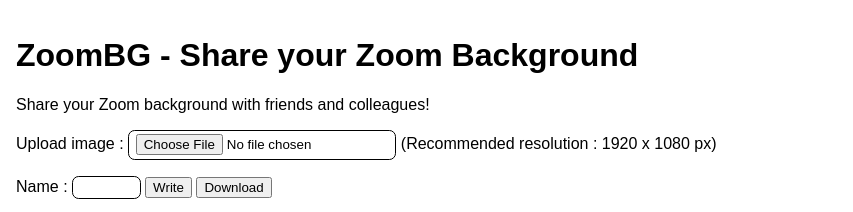
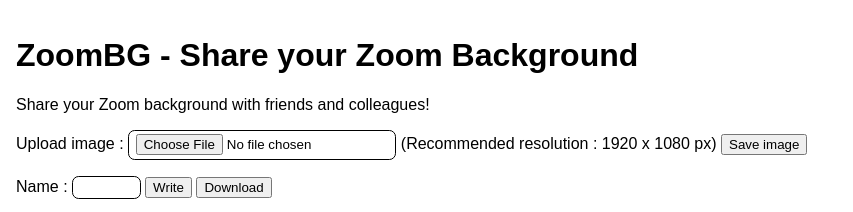
Before and after one commit to aerlaut/zoom-bg-name-badge, a website: page public/index.html in a window 1280 px wide. Shown: the whole page, without its empty margins (0-853 px from the left). Drawn offline with Linux system fonts and the light colour scheme.

Commit message:
add save image button

```diff
--- a/public/index.html
+++ b/public/index.html
@@ -13,8 +13,9 @@
 
 		<div>
 			Upload image : <input type="file" id="bg-upload" /> (Recommended
-			resolution : 1920 x 1080 px)
-		</div>
+      resolution : 1920 x 1080 px)
+      <button id="save-image">Save image</button>
+    </div>
 		<div>
 			Name : <input type="text" id="name-input" />
 			<button id="write">Write</button>
```
